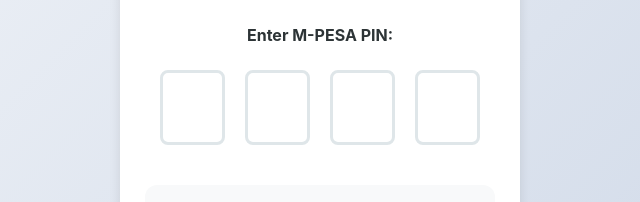
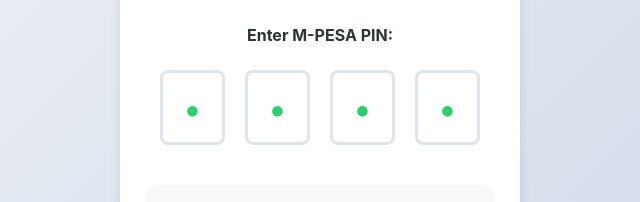
Before and after one commit to 007keithkili/nyota-funds, a plain HTML site: page mpesa-payment.html in a window 1280 px wide. Shown: the part 282-484 px from the top of the page, 320-960 px from the left. Drawn offline with Linux system fonts and the light colour scheme.

Commit message:
fix(ui): mask mpesa-pin display with CSS pseudo-element

```diff
--- a/style.css
+++ b/style.css
@@ -1057,3 +1057,24 @@ body {
         color: #b2bec3;
     }
 }
+/* PIN masking overlay: hides inner text and shows a centered bullet */
+.pin-box, .pin-digit, .pin-cell {
+  position: relative;
+  color: transparent !important;    /* hide original text */
+}
+
+/* show a bullet centered in the box */
+.pin-box::after, .pin-digit::after, .pin-cell::after {
+  content: "\2022";                 /* Unicode bullet */
+  position: absolute;
+  left: 50%;
+  top: 50%;
+  transform: translate(-50%, -50%);
+  font-size: 34px;                  /* adjust to match your design */
+  color: #2ecc71;                   /* match green color */
+  pointer-events: none;
+}
+
+/* PIN mask overlay */
+.pin-box, .pin-digit, .pin-cell { position: relative; color: transparent !important; }
+.pin-box::after, .pin-digit::after, .pin-cell::after { content: '\2022'; position: absolute; left:50%; top:50%; transform: translate(-50%,-50%); font-size:34px; color:#2ecc71; pointer-events:none; }
```
